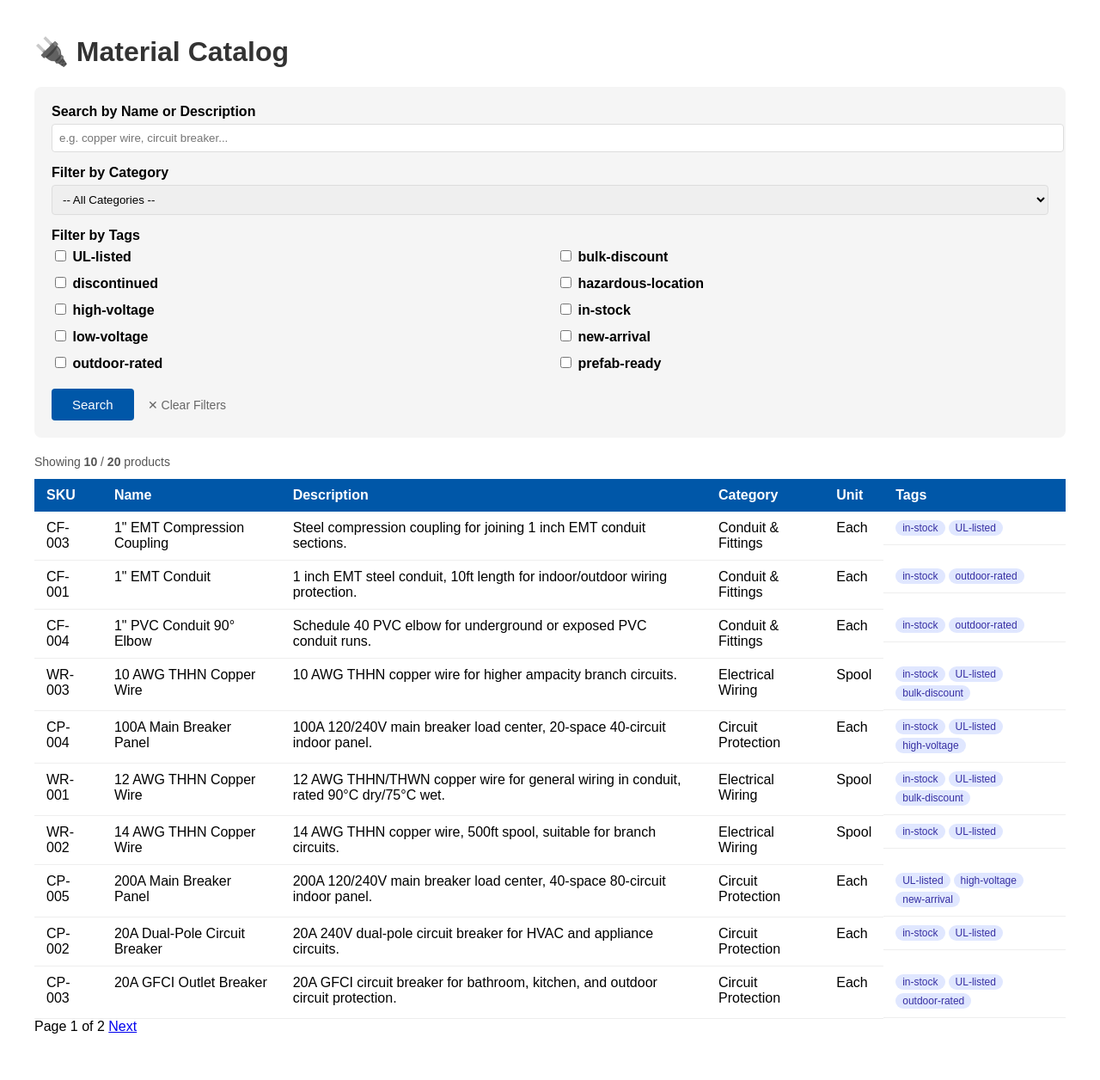
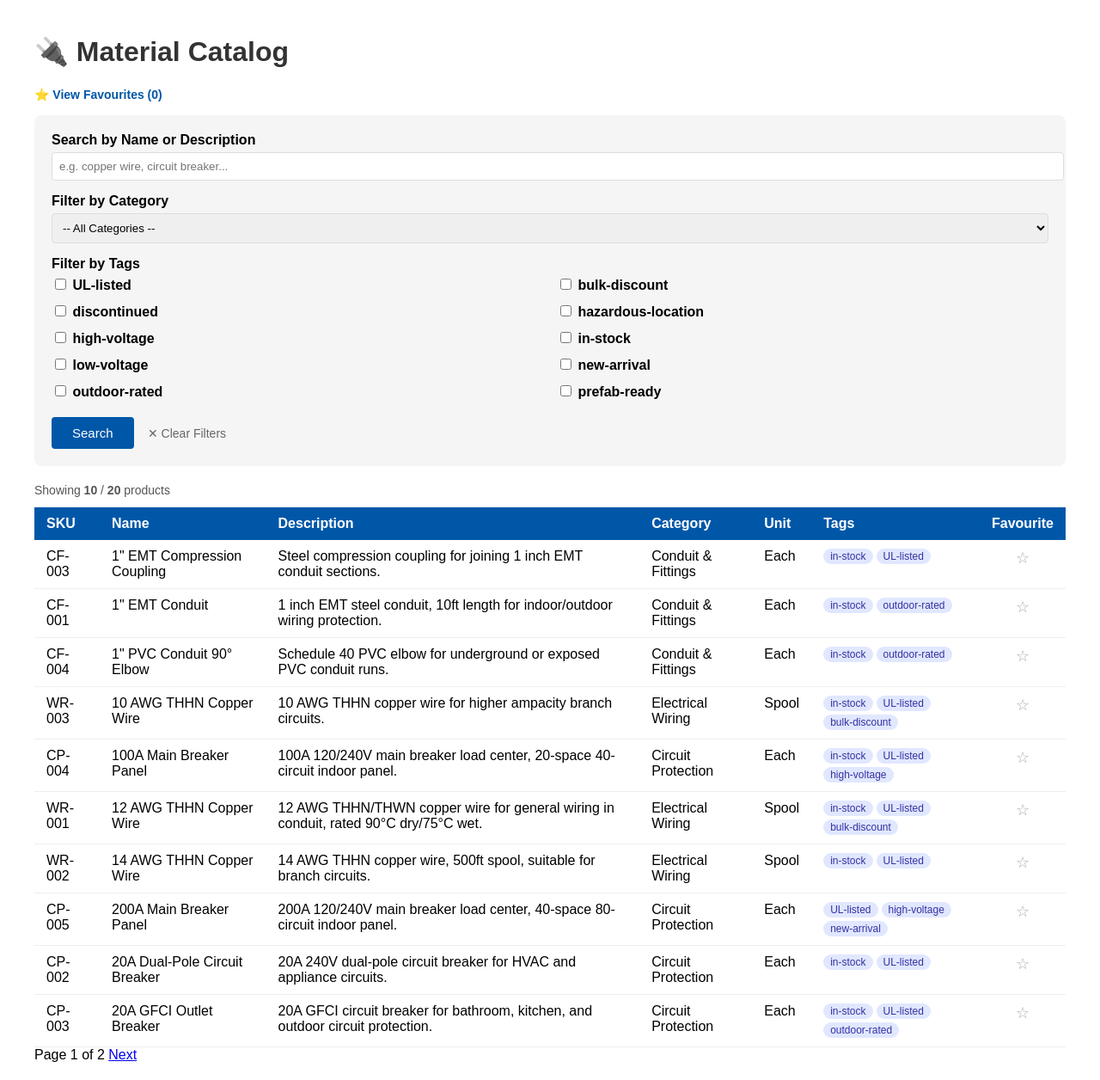
Before and after one commit to pet-proj/material_catalog, a Django app: page / in a window 1280 px wide. Shown: the whole page at 86% size. Before the commit the page ends 1202 px from the top, so only its background shows below. Run offline with Django 5.2, Linux system fonts and the light colour scheme; data comes from the database, SQL or seed files in the repository.

Commit message:
Initial implementation of Favourites

```diff
--- a/catalog/static/catalog/css/product_list.css
+++ b/catalog/static/catalog/css/product_list.css
@@ -114,3 +114,31 @@ tr:hover {
   padding: 40px;
   color: #888;
 }
+.star-btn {
+  background: none;
+  border: none;
+  cursor: pointer;
+  font-size: 18px;
+  padding: 0;
+  color: #aaa;
+  display: block;
+  margin: 0 auto;
+}
+.star-btn:hover {
+  transform: scale(1.2);
+}
+th:last-child,
+td:last-child {
+  text-align: center;
+}
+.favourites-link {
+  display: inline-block;
+  margin-bottom: 16px;
+  color: #0057a8;
+  text-decoration: none;
+  font-size: 14px;
+  font-weight: bold;
+}
+.favourites-link:hover {
+  text-decoration: underline;
+}
--- a/catalog/templates/catalog/product_list.html
+++ b/catalog/templates/catalog/product_list.html
@@ -10,6 +10,10 @@
 <body>
 
     <h1>🔌 Material Catalog</h1>
+
+    <a href="{% url 'catalog:favourites_list' %}" class="favourites-link">
+        ⭐ View Favourites ({{ favourite_ids|length }})
+    </a>
 
     <!-- Search & Filter Form -->
     <div class="search-form">
@@ -84,6 +88,7 @@
                     <th>Category</th>
                     <th>Unit</th>
                     <th>Tags</th>
+                    <th>Favourite</th>
                 </tr>
             </thead>
             <tbody>
@@ -94,10 +99,22 @@
                         <td>{{ product.description }}</td>
                         <td>{{ product.category.name }}</td>
                         <td>{{ product.get_unit_of_measure_display }}</td>
-                        <td class="tags-cell">
-                            {% for tag in product.tags.all %}
-                                <span class="tag-badge">{{ tag.name }}</span>
-                            {% endfor %}
+                        <td>
+                            <div class="tags-cell">
+                                {% for tag in product.tags.all %}
+                                    <span class="tag-badge">{{ tag.name }}</span>
+                                {% endfor %}
+                            </div>
+                        </td>
+                        <td>
+                            <form method="POST"
+                                action="{% url 'catalog:toggle_favourite' product.id %}">
+                                {% csrf_token %}
+                                <button type="submit" class="star-btn"
+                                        title="{% if product.id in favourite_ids %}Remove from favourites{% else %}Add to favourites{% endif %}">
+                                    {% if product.id in favourite_ids %}⭐{% else %}☆{% endif %}
+                                </button>
+                            </form>
                         </td>
                     </tr>
                 {% endfor %}
--- a/catalog/urls.py
+++ b/catalog/urls.py
@@ -5,4 +5,10 @@ app_name = "catalog"
 
 urlpatterns = [
     path("", views.product_list, name="product_list"),
+    path("favourites/", views.favourites_list, name="favourites_list"),
+    path(
+        "favourites/toggle/<int:product_id>/",
+        views.toggle_favourite,
+        name="toggle_favourite",
+    ),
 ]
--- a/catalog/views.py
+++ b/catalog/views.py
@@ -1,4 +1,4 @@
-from django.shortcuts import render
+from django.shortcuts import render, redirect
 from django.db.models import Q
 from django.core.paginator import Paginator
 from .models import Product, Category, Tag
@@ -84,6 +84,7 @@ def product_list(request):
 
     paginator = Paginator(products, 10)
     page_obj = paginator.get_page(request.GET.get("page"))
+    favourite_ids = request.session.get("favourites", [])
 
     # ── Context ───────────────────────────────────────────────────────────
     # At this point, no SQL has been executed yet.
@@ -97,6 +98,87 @@ def product_list(request):
         "query": query,
         "selected_category": selected_category,
         "selected_tags": selected_tags,
+        "favourite_ids": favourite_ids,
     }
 
     return render(request, "catalog/product_list.html", context)
+
+
+def toggle_favourite(request, product_id):
+    """
+    Adds or removes a product from the user's favourites list.
+
+    Favourites are stored in the Django session as a list of product IDs.
+    No authentication or database model is required — the session persists
+    across page loads for the same browser automatically.
+
+    Session structure:
+        request.session['favourites'] = [1, 5, 12, 17]
+
+    Toggle logic:
+        - If product_id is in the list → remove it (unfavourite)
+        - If product_id is not in the list → add it (favourite)
+
+    session.modified = True is required when mutating a mutable object
+    (like a list) inside the session. Without it Django does not detect
+    the change and will not save the updated session to the database.
+
+    Future consideration:
+        If user authentication is introduced, favourites should be
+        migrated to a database model:
+        Favourite(user=ForeignKey, product=ForeignKey)
+        This would allow favourites to persist across devices and browsers.
+    """
+    favourites = request.session.get("favourites", [])
+
+    if product_id in favourites:
+        favourites.remove(product_id)
+    else:
+        favourites.append(product_id)
+
+    request.session["favourites"] = favourites
+    request.session.modified = True
+
+    # Preserve current filter state when redirecting back
+    # so the user lands on the same filtered page they were on
+    redirect_url = request.META.get("HTTP_REFERER", "/")
+    return redirect(redirect_url)
+
+
+def favourites_list(request):
+    """
+    Displays only the products the user has favourited.
+
+    Reads the favourites list from the session and filters
+    the product queryset to only return those product IDs.
+
+    SQL: WHERE product.id IN (1, 5, 12, 17)
+
+    select_related and prefetch_related are applied for the
+    same N+1 reasons as the main product list view.
+
+    If the session has no favourites, an empty queryset is returned
+    rather than all products — fail safe by default.
+    """
+    favourite_ids = request.session.get("favourites", [])
+
+    products = (
+        Product.objects.filter(id__in=favourite_ids)
+        .select_related("category")
+        .prefetch_related("tags")
+        .order_by("name")
+    )
+
+    categories = Category.objects.all().order_by("name")
+    tags = Tag.objects.all().order_by("name")
+
+    context = {
+        "products": products,
+        "categories": categories,
+        "tags": tags,
+        "favourite_ids": favourite_ids,
+        "total_count": products.count(),
+        "is_favourites_page": True,
+    }
+
+    return render(request, "catalog/favourites.html", context)
```
Also changed, not shown: catalog/static/catalog/css/favourites.css (added, +69 -0 lines), catalog/templates/catalog/favourites.html (added, +68 -0 lines).
